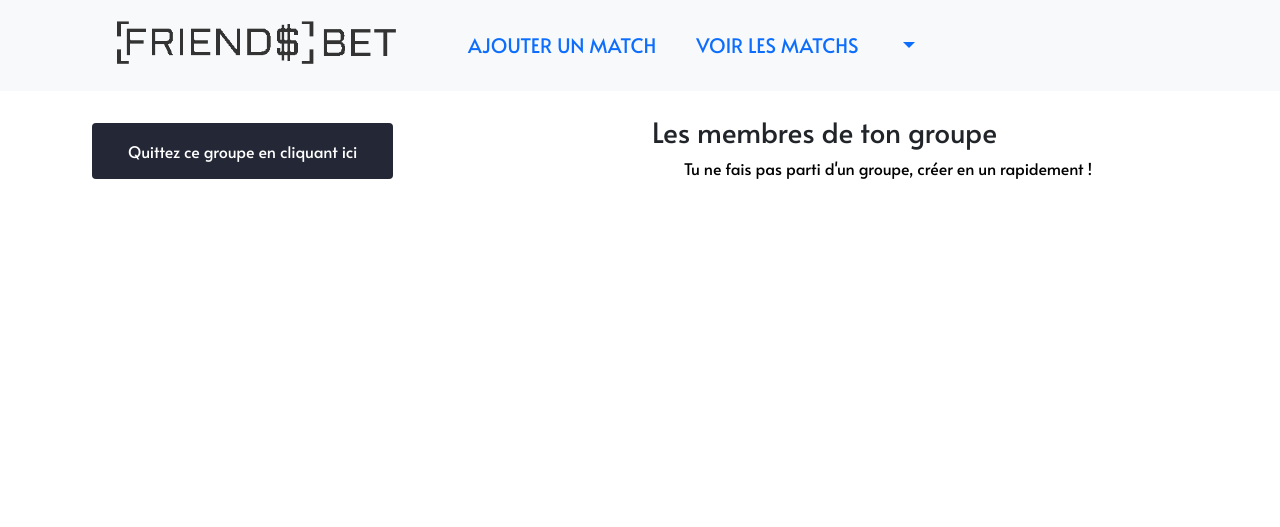
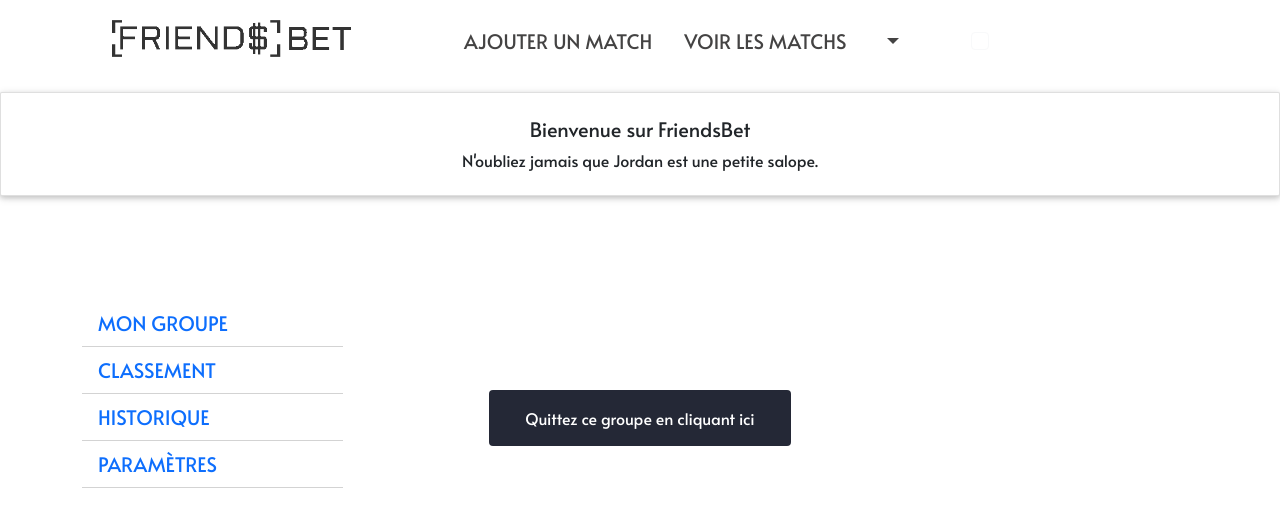
Before and after one commit to Ikxa/FriendsBet, a Symfony app: template templates/app/groups/index.html.twig in a window 1280 px wide. Shown: the top 527 px of the page. Run offline with Twig, Linux system fonts and the light colour scheme; the template is opened without the code that fills it, so the values that code supplies are empty; style sheets or scripts are compiled from the project's sources; some libraries are stand-ins or nearby versions.

Commit message:
202008202003

```diff
--- a/assets/scss/global.scss
+++ b/assets/scss/global.scss
@@ -8,6 +8,7 @@
 @import "modules/buttons";
 @import url('https://fonts.googleapis.com/css2?family=Alata&display=swap');
 @import url('https://fonts.googleapis.com/css2?family=Pangolin&display=swap');
+@import "modules/title";
 
 body {
     font-family: 'Alata', sans-serif;
--- a/assets/scss/modules/app.scss
+++ b/assets/scss/modules/app.scss
@@ -13,6 +13,7 @@
 
 .main-logo {
   width: 350px;
+  padding-right: 50px;
   height: auto;
 }
 
@@ -42,3 +43,37 @@
   text-transform: uppercase;
   font-family: 'Pangolin', cursive;
 }
+
+.navbar .nav-link {
+  color: #444343!important;
+}
+
+.navbar .button-collapse {
+  padding-top: 1px;
+}
+
+.card-intro .card-body {
+  padding-top: 1.5rem;
+  padding-bottom: 1.5rem;
+  border-radius: 0 !important;
+}
+
+.card-intro .card-body h1 {
+  margin-bottom: 0;
+}
+
+.card-intro {
+  margin-top: 10px;
+}
+
+@media (max-width: 450px) {
+  .card-intro {
+    margin-top: 56px;
+  }
+}
+
+@media (min-width: 1441px) {
+  .card-intro {
+    padding-left: 0 !important;
+  }
+}
--- a/assets/scss/modules/link.scss
+++ b/assets/scss/modules/link.scss
@@ -26,3 +26,7 @@ a {
 .text-black {
   color: black !important;
 }
+
+.nav-group-left {
+  border-bottom: 1px solid lightgrey;
+}
--- a/templates/app/event/add.html.twig
+++ b/templates/app/event/add.html.twig
@@ -3,7 +3,7 @@
 {% block title %}Ajouter un match{% endblock %}
 
 {% block body %}
-{{ include('app/home/_navbar.html.twig') }}
+{{ include('app/home/navtest.html.twig') }}
     <div>
         {{ form_start(form) }}
         {{ form_widget(form) }}
--- a/templates/app/event/bet.html.twig
+++ b/templates/app/event/bet.html.twig
@@ -3,7 +3,7 @@
 {% block title 'Parier sur ce match' %}
 
 {% block body %}
-    {% include 'app/home/_navbar.html.twig' %}
+    {% include 'app/home/navtest.html.twig' %}
     <div class="container container-padding">
         <div class="row">
             <div class="col">
--- a/templates/app/event/index.html.twig
+++ b/templates/app/event/index.html.twig
@@ -9,7 +9,7 @@
 {% endblock %}
 
 {% block body %}
-{{ include('app/home/_navbar.html.twig') }}
+{{ include('app/home/navtest.html.twig') }}
 {{ include('app/event/_navmatch.html.twig') }}
     <div class="container-fluid mt-3">
         <div class="row">
--- a/templates/app/groups/index.html.twig
+++ b/templates/app/groups/index.html.twig
@@ -3,10 +3,29 @@
 {% block title 'FriendsBet - Votre groupe' %}
 
 {% block body %}
-    {{ include('app/home/_navbar.html.twig') }}
-    <div class="container">
-        <div class="row my-4">
-            <div class="col">
+    {{ include('app/home/navtest.html.twig') }}
+    <div class="container mt-5">
+        <div class="row">
+            <h1 class="text-center group_name">{{ group.name }}</h1>
+        </div>
+        <div class="row d-flex align-content-center align-items-center mt-4">
+            <div class="col-3">
+                <ul class="nav flex-column lighten-3 py-4 mb-r z-depth-1">
+                    <li class="nav-item nav-group-left">
+                        <a class="nav-link active" href="#"><i class="fas fa-user-friends"></i>   Mon groupe</a>
+                    </li>
+                    <li class="nav-item nav-group-left">
+                        <a class="nav-link" href="#"><i class="fas fa-chart-line"></i>   Classement</a>
+                    </li>
+                    <li class="nav-item nav-group-left">
+                        <a class="nav-link" href="#"><i class="fas fa-clock"></i>   Historique</a>
+                    </li>
+                    <li class="nav-item nav-group-left">
+                        <a class="nav-link href="#"><i class="fas fa-cogs"></i>   Paramètres</a>
+                    </li>
+                </ul>
+            </div>
+            <div class="col-6 text-center">
                 {% if form is defined and form is not null %}
                     {{ form_start(form) }}
                     {{ form_widget(form) }}
@@ -15,57 +34,14 @@
                     </div>
                     {{ form_end(form) }}
                 {% else %}
-                    <h3 class="group_name">{{ group.name }}</h3>
                     {% if group.token is defined and group.token is not null %}
                         <h4>Envoyez ce lien à vos amis pour qu'ils rejoignent votre groupe : <span class="token">http://jordan.renard/groups/join/{{ group.token }}</span></h4>
                     {% endif %}
-                    <button type="button" class="btn btn-access login-btn-center" data-toggle="modal" data-target="#staticBackdrop">
+                    <button type="button" class="btn btn-access login-btn-center mt-5" data-toggle="modal" data-target="#staticBackdrop">
                         Quittez ce groupe en cliquant ici
                     </button>
                 {% endif %}
             </div>
-            <div class="col">
-                <h3>Les membres de ton groupe</h3>
-                <div class="col">
-                    <ul>
-                        {% if members is defined and members is not null %}
-                            {% for member in members %}
-                                <li class="text-black">{{ member.username }}</li>
-                            {% endfor %}
-                        {% else %}
-                            {% if group is defined and group is not null %}
-                                <li class="text-black">Il n'y a pas encore de membres dans ton groupe ! Invite les.</li>
-                            {% else %}
-                                <li class="text-black">Tu ne fais pas parti d'un groupe, créer en un rapidement !</li>
-                            {% endif %}
-                        {% endif %}
-                    </ul>
-                </div>
-            </div>
-
-            {# <editor-fold desc="Modal"> #}
-            <div class="modal fade" id="staticBackdrop" data-backdrop="static" data-keyboard="false" tabindex="-1" aria-labelledby="staticBackdropLabel" aria-hidden="true">
-                <div class="modal-dialog">
-                    <div class="modal-content">
-                        <div class="modal-header">
-                            <h5 class="modal-title" id="exampleModalLabel">Voulez-vous vraiment quitter ce groupe ?</h5>
-                            <button type="button" class="close" data-dismiss="modal" aria-label="Close">
-                                <span aria-hidden="true">&times;</span>
-                            </button>
-                        </div>
-                        <div class="modal-body">
-                            Vous allez quitter votre groupe.
-                        </div>
-                        <div class="modal-footer">
-                            <button type="button" class="btn btn-secondary" data-dismiss="modal">Fermer</button>
-                            {% if group.token is defined and group.token is not null %}
-                                <a class="btn btn-danger" href="{{ path('user.groups.leave', {'token': group.token}) }}">Quitter</a>
-                            {% endif %}
-                        </div>
-                    </div>
-                </div>
-            </div>
-            {# </editor-fold> #}
         </div>
     </div>
 {% endblock %}
--- a/templates/app/home/_navbar.html.twig
+++ b/templates/app/home/_navbar.html.twig
@@ -30,6 +30,9 @@
                 {% endif %}
                 <li class="nav-item mx-0 mx-lg-1">
                     <a class="nav-link py-3 px-0 px-lg-3 rounded js-scroll-trigger" href="{{ path('user.groups') }}">
+                            {% if app.user %}
+                            {{app.user.username}}
+                            {% endif %}
                         <i class="fas fa-users">
                         </i>
                     </a>
--- a/templates/app/home/index_logged.html.twig
+++ b/templates/app/home/index_logged.html.twig
@@ -9,8 +9,9 @@
 {% endblock %}
 
 {% block body %}
+        {{ include('app/home/navtest.html.twig') }}
     <div class="container-fluid container-parallax">
-        {{ include('app/home/_navbar.html.twig') }}
+
         <div class="row text-center row-parallax">
             <h1>Bonjour {% if user is defined %} {{ user.username }} {% endif %}</h1>
             <h2>Prêt à parier ?</h2>
--- a/templates/app/home/index_not_logged.html.twig
+++ b/templates/app/home/index_not_logged.html.twig
@@ -5,7 +5,7 @@
 {% trans_default_domain 'messages' %}
 
 {% block body %}
-    {{ include('app/home/_navbar.html.twig') }}
+    {{ include('app/home/navtest.html.twig') }}
 
     <header class="container-colored text-black text-center">
         <div class="container d-flex align-items-center justify-content-around">
--- /dev/null
+++ b/templates/app/home/navtest.html.twig
@@ -0,0 +1,92 @@
+
+    <nav class="navbar navbar-expand-lg navbar-light white scrolling-navbar">
+      <div class="container">
+
+        <li class="navbar-brand js-scroll-trigger"><a href="{{ path('home.index') }}"><img src="{{ asset('images/logofinal.png') }}" alt="logo" class="img-fluid main-logo"/></li>
+
+        <button class="navbar-toggler" type="button" data-toggle="collapse" data-target="#navbarSupportedContent"
+          aria-controls="navbarSupportedContent" aria-expanded="false" aria-label="Toggle navigation">
+          <span class="navbar-toggler-icon"></span>
+        </button>
+
+        <div class="collapse navbar-collapse" id="navbarResponsive">
+
+          <!-- Partie gauche -->
+
+          <ul class="navbar-nav mr-auto">
+            <li class="nav-item">
+                <a class="nav-link py-3 px-0 px-lg-3 rounded js-scroll-trigger" href="{{ path('event.add') }}">
+                        <i class="fas fa-plus-circle"></i> Ajouter un match
+                </a>
+            </li>
+            <li class="nav-item">
+                <a class="nav-link py-3 px-0 px-lg-3 rounded js-scroll-trigger" href="{{ path('event.index') }}">
+                        <i class="fas fa-futbol"></i> Voir les matchs
+                </a>
+            </li>
+          </ul>
+
+          <!-- Partie droite -->
+                {% if not app.user %}
+                <li class="nav-item dropdown mx-0 mx-lg-1">
+                    <a class="nav-link dropdown-toggle py-3 px-0 px-lg-3 rounded js-scroll-trigger" role="button" id="dropdownMenuLink" data-toggle="dropdown" aria-haspopup="true" aria-expanded="false">
+                        <i class="fas fa-user-alt"></i>
+                    </a>
+
+                    <div class="dropdown-menu" aria-labelledby="dropdownMenuLink">
+                        <a class="dropdown-item dropdown-user" href="{{ path('security.login') }}">Se connecter</a>
+                        <a class="dropdown-item dropdown-user" href="{{ path('security.signup') }}">S'inscrire</a>
+                    </div>
+                </li>
+                {% endif %}
+          <ul class="navbar-nav nav-flex-icons">
+            <li class="nav-item">
+              <a href="#" class="nav-link waves-effect" target="_blank">
+                <i class="fab fa-facebook-f"></i>
+              </a>
+            </li>
+            <li class="nav-item">
+              <a href="#" class="nav-link waves-effect" target="_blank">
+                <i class="fab fa-twitter"></i>
+              </a>
+            </li>
+            <li class="nav-item">
+              <a href="#" class="nav-link waves-effect"
+                target="_blank">
+                <i class="fas fa-envelope-square"></i>
+              </a>
+            </li>
+            <li class="nav-item mx-0 mx-lg-1">
+              <a href=""{{ path('groups.index') }}""
+                class="nav-link border border-light rounded rounded js-scroll-trigger" target="_blank">
+                <i class="fas fa-user mr-1"></i>
+                {% if app.user %}
+                {{app.user.username}}
+                {% endif %}
+              </a>
+            </li>
+          </ul>
+        </div>
+      </div>
+    </nav>
+
+              <!-- Zone dessous -->
+    <div class="card card-intro blue-gradient">
+
+      <div class="card-body white-text rgba-black-light text-center">
+
+        <div class="row d-flex justify-content-center">
+
+          <div class="col-md-6">
+
+            <p class="h5 mb-2">
+              Bienvenue sur FriendsBet
+            </p>
+
+            <p class="mb-0">N'oubliez jamais que Jordan est une petite salope.</p>
+
+          </div>
+        </div>
+      </div>
+    </div>
+  </header>
```
Also changed, not shown: src/Controller/App/GroupsController.php (added, +20 -0 lines), templates/app/groups/mygroups.html.twig (added, +45 -0 lines), templates/app/groups/settings.html.twig (added, +43 -0 lines), assets/scss/modules/title.scss (added), 1 other file.
